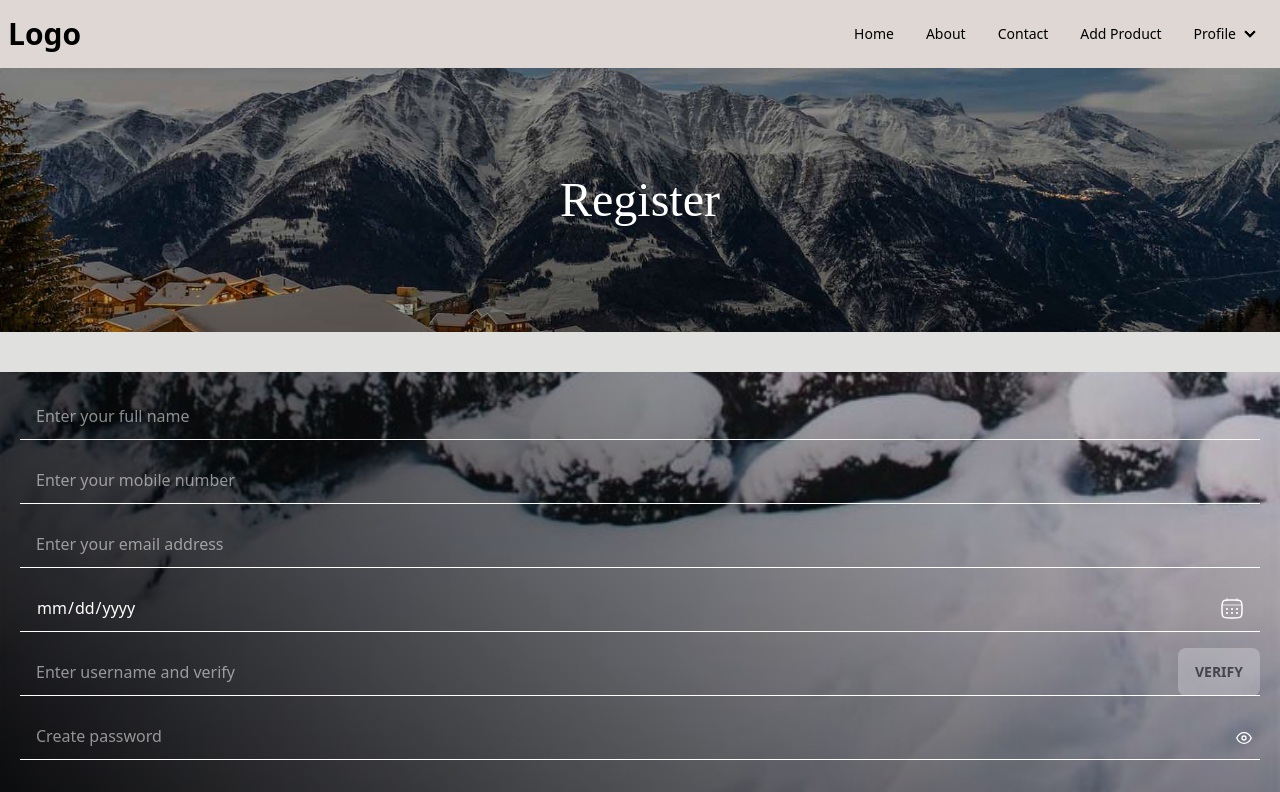
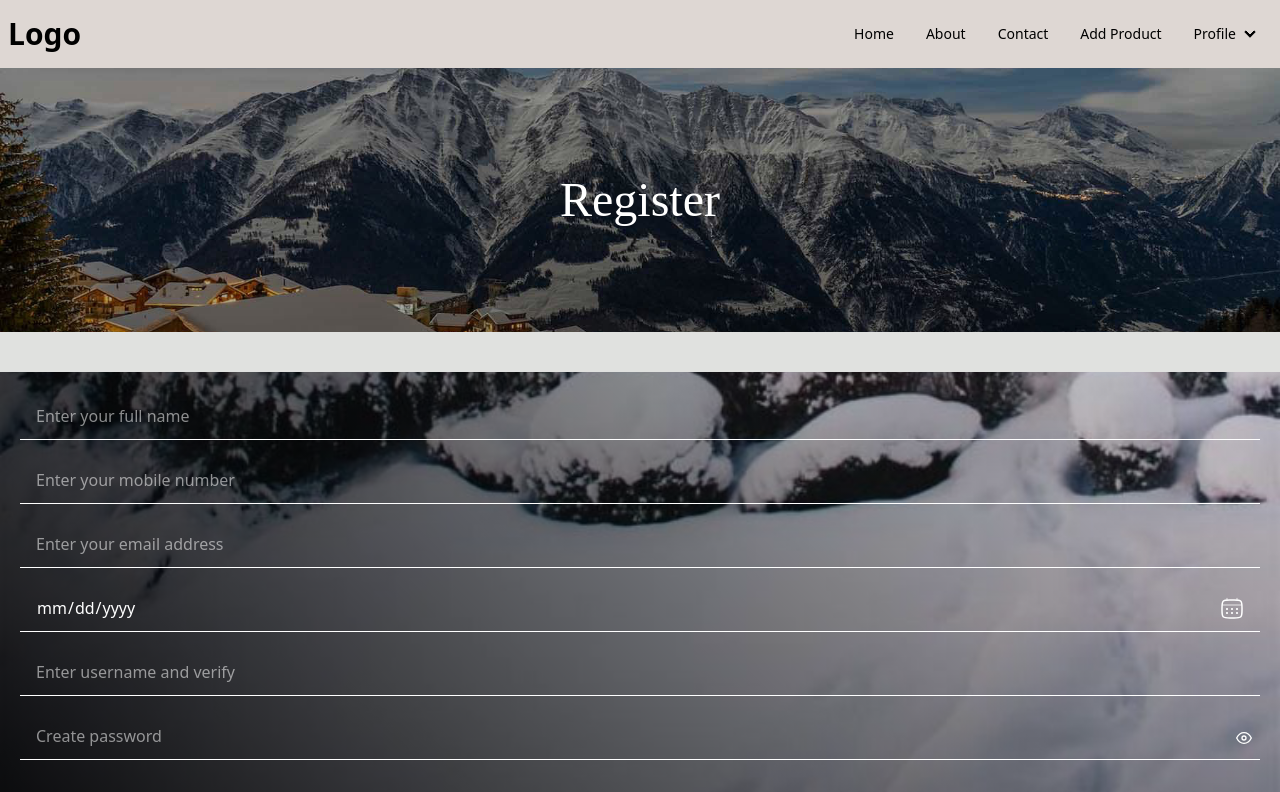
Before and after one commit to himanshuatrelmsin/react-practice-frontend, a React (Vite) app: page /register in a window 1280 px wide. Shown: the top 792 px of the page. Built offline with nearby package versions, Linux system fonts and the light colour scheme.

Commit message:
new changes fixes

```diff
--- a/src/components/AuthComponents/RegisterForm.jsx
+++ b/src/components/AuthComponents/RegisterForm.jsx
@@ -1,4 +1,4 @@
-import React, { useState } from "react";
+import React, { useState, useEffect } from "react";
 import Input from "../Input";
 import InputChecks from "../Input/InputChecks";
 import Button from "../Button";
@@ -21,38 +21,6 @@ function RegisterForm() {
 
   const openModal = () => setShowModal(true);
   const closeModal = () => setShowModal(false);
-
-  const verifyUsername = async (e) => {
-    e.preventDefault();
-    try {
-      const usernameValue = document.getElementById("username").value.trim();
-      const sanitizedUsername = usernameValue.replace(/[^a-zA-Z0-9]/g, "");
-      const response = await axios.post(
-        `${import.meta.env.VITE_BACKEND_URL}api_user/userVerification`,
-        { username: sanitizedUsername }
-      );
-      if (response.status === 200) {
-        setVerifyUser("Verified");
-        setVerifyDisable(true);
-        setSubmitDisable(false);
-        setUserError(<div className="text-white">Username is available.</div>);
-      } else {
-        setVerifyUser("Retry");
-        setVerifyDisable(false);
-        setSubmitDisable(true);
-        setUserError(
-          <div className="text-red-600">Please try another username.</div>
-        );
-      }
-    } catch (error) {
-      setVerifyUser("Retry");
-      setVerifyDisable(false);
-      setSubmitDisable(true);
-      setUserError(
-        <div className="text-red-600">Please try another username.</div>
-      );
-    }
-  };
 
   const validationSchema = Yup.object({
     name: Yup.string()
@@ -121,6 +89,49 @@ function RegisterForm() {
     setUserError("");
   };
 
+  // Auto verification on username change
+  useEffect(() => {
+    if (formik.values.username.trim().length > 0) {
+      const timer = setTimeout(() => {
+        verifyUsername();
+      }, 2000);
+
+      return () => clearTimeout(timer); // Clear timeout if user types before 2 seconds
+    }
+  }, [formik.values.username]);
+
+  const verifyUsername = async () => {
+    try {
+      const sanitizedUsername = formik.values.username
+        .trim()
+        .replace(/[^a-zA-Z0-9]/g, "");
+      const response = await axios.post(
+        `${import.meta.env.VITE_BACKEND_URL}api_user/userVerification`,
+        { username: sanitizedUsername }
+      );
+      if (response.status === 200) {
+        setVerifyUser("Verified");
+        setVerifyDisable(true);
+        setSubmitDisable(false);
+        setUserError(<div className="text-white">Username is available.</div>);
+      } else {
+        setVerifyUser("Retry");
+        setVerifyDisable(false);
+        setSubmitDisable(true);
+        setUserError(
+          <div className="text-red-600">Please try another username.</div>
+        );
+      }
+    } catch (error) {
+      setVerifyUser("Retry");
+      setVerifyDisable(false);
+      setSubmitDisable(true);
+      setUserError(
+        <div className="text-red-600">Please try another username.</div>
+      );
+    }
+  };
+
   const isUsernameValid = formik.values.username.trim().length > 0;
 
   return (
@@ -146,8 +157,13 @@ function RegisterForm() {
         pattern="\d*"
         onChange={(e) => {
           const { value } = e.target;
+          // Remove any non-numeric characters
           const numericValue = value.replace(/\D/g, "");
-          formik.setFieldValue("number", numericValue);
+
+          // Set the value only if it's 10 digits or less
+          if (numericValue.length <= 10) {
+            formik.setFieldValue("number", numericValue);
+          }
         }}
         onBlur={formik.handleBlur}
         value={formik.values.number}
@@ -199,13 +215,6 @@ function RegisterForm() {
           disabled={verifyDisable}
           usernameerror={userError}
         />
-        <Button
-          className="text-dark showPass verifyUser"
-          disabled={!isUsernameValid}
-          onClick={verifyUsername}
-        >
-          {verifyUser}
-        </Button>
       </div>
       <div className="relative">
         <Input
```
